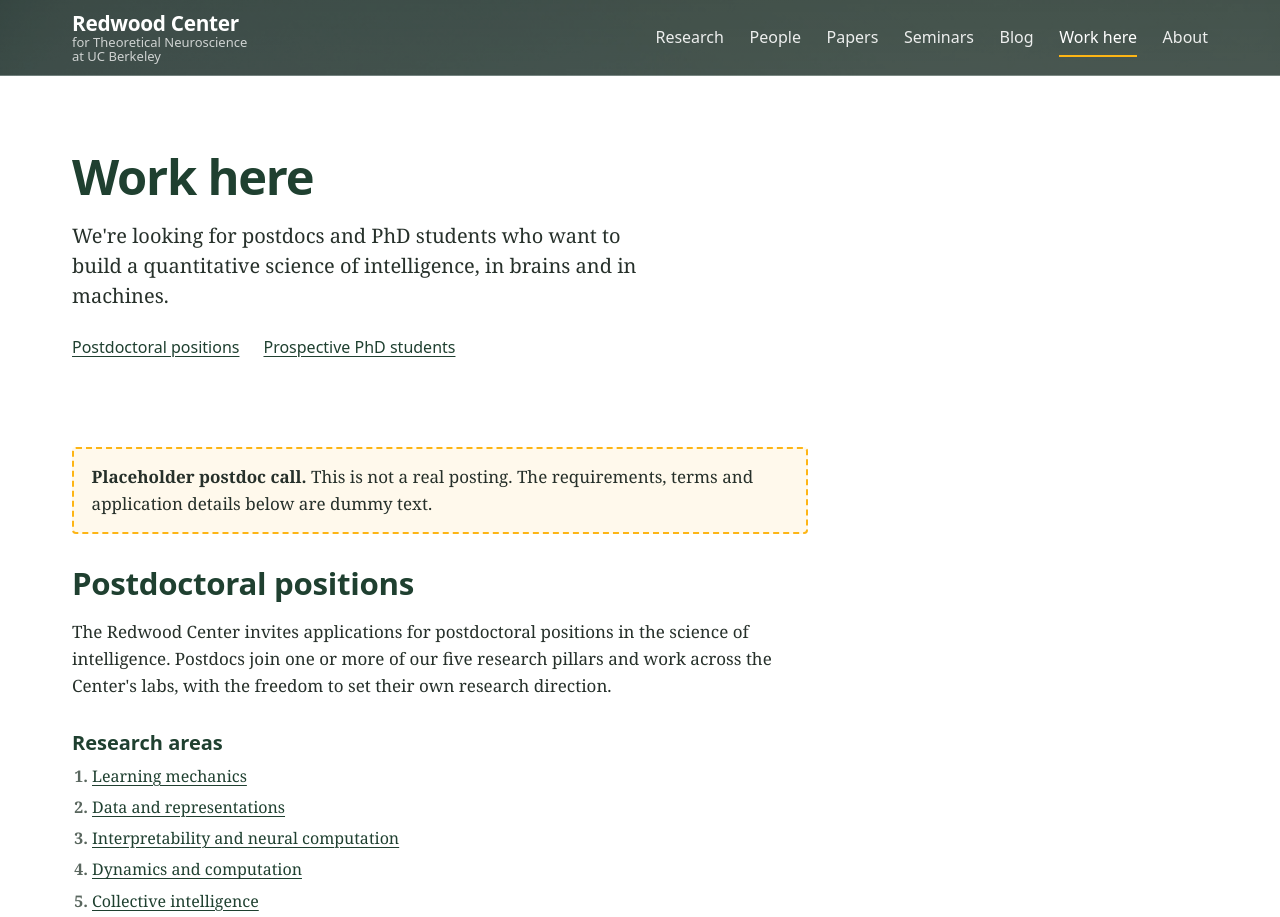
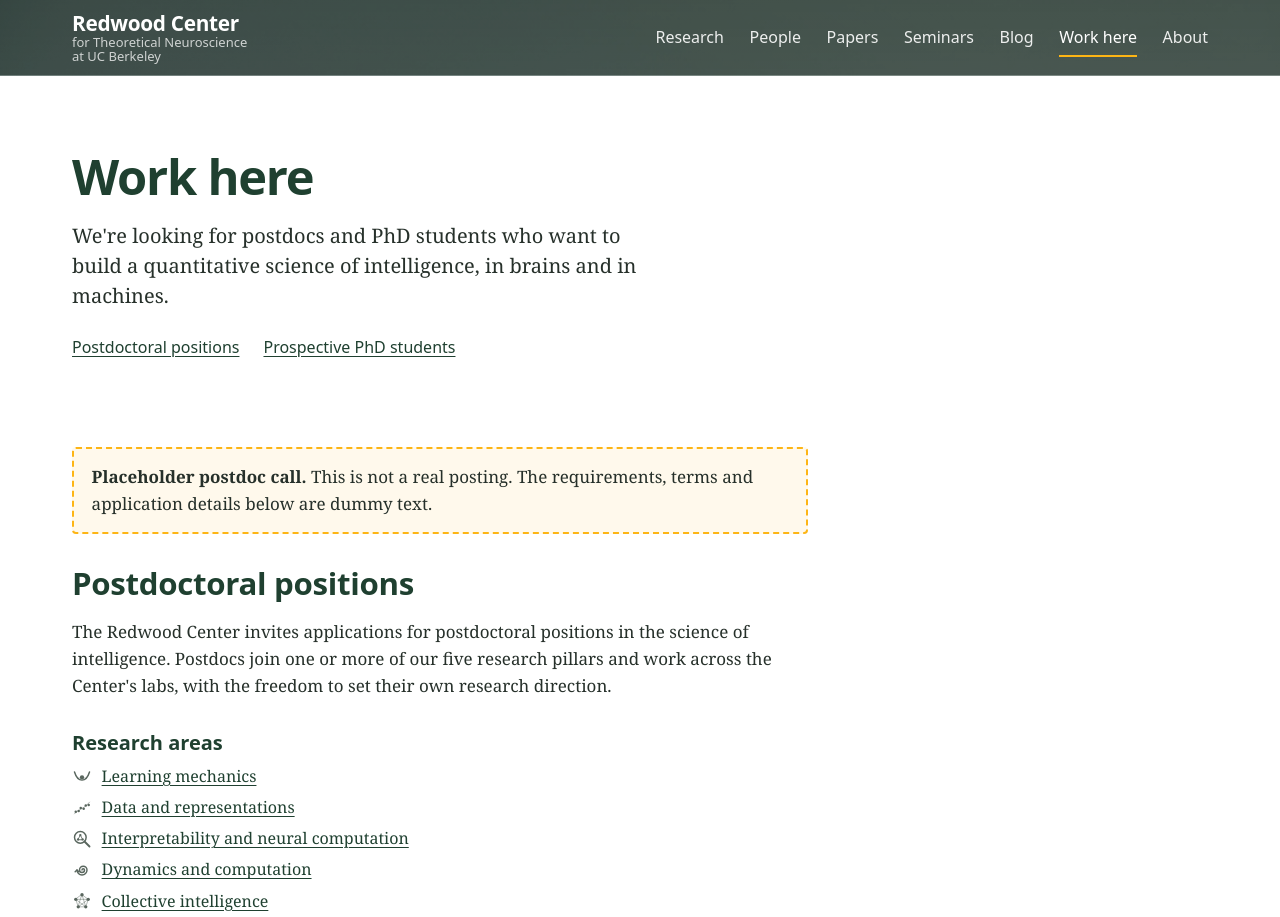
Before and after one commit to redwood-center/redwood-website, an Astro site in the folder site/: page /work-here in a window 1280 px wide. Shown: the top 917 px of the page. Built offline with nearby package versions, Linux system fonts and the light colour scheme; Astro itself is replaced by a stand-in of ours.

Commit message:
Replace pillar numbers with glyphs
Requested by Thelonious Abraham Cooper on Slack.

```diff
--- /dev/null
+++ b/site/src/components/PillarGlyph.astro
@@ -0,0 +1,83 @@
+---
+// One symbol per research pillar (ids from src/data/research.ts), used wherever the pillars are listed:
+//   learning-mechanics: a ball settling at the bottom of a valley (gradient descent)
+//   data-and-representations: scattered points lying along a curve (structure latent in data)
+//   interpretability: a magnifying glass over a small network
+//   dynamics: a spiral trajectory with an arrowhead, as in a phase portrait
+//   collective-intelligence: five agents, each connected to every other (a swarm)
+// Drawn for the Redwood Center website and dedicated to the public domain under CC0 1.0
+// (https://creativecommons.org/publicdomain/zero/1.0/). Line art in currentColor, 24x24 grid, sized 1em by default.
+interface Props {
+  id: string;
+  class?: string;
+}
+const { id, class: className } = Astro.props;
+---
+
+<svg
+  class:list={['pillar-glyph', className]}
+  viewBox="0 0 24 24"
+  width="1em"
+  height="1em"
+  fill="none"
+  stroke="currentColor"
+  stroke-width="1.75"
+  stroke-linecap="round"
+  stroke-linejoin="round"
+  aria-hidden="true"
+  focusable="false"
+>
+  {id === 'learning-mechanics' && (
+    <>
+      <path d="M3 6C7 19 17 19 21 6" />
+      <circle cx="12" cy="12.4" r="2.6" fill="currentColor" stroke="none" />
+    </>
+  )}
+  {id === 'data-and-representations' && (
+    <>
+      <path d="M3 19C8 13 15 13 21 5" stroke-width="1" opacity="0.55" />
+      <g fill="currentColor" stroke="none">
+        <circle cx="4.5" cy="16.5" r="1.5" />
+        <circle cx="8" cy="15.5" r="1.5" />
+        <circle cx="10.5" cy="12" r="1.5" />
+        <circle cx="14" cy="13" r="1.5" />
+        <circle cx="16.5" cy="9" r="1.5" />
+        <circle cx="20" cy="8.5" r="1.5" />
+      </g>
+    </>
+  )}
+  {id === 'interpretability' && (
+    <>
+      <circle cx="10" cy="10" r="7" />
+      <path d="M15 15l6 6" stroke-width="2.25" />
+      <path d="M7.25 12.5L10 7.25L12.75 12.5Z" stroke-width="1" />
+      <g fill="currentColor" stroke="none">
+        <circle cx="10" cy="7.25" r="1.4" />
+        <circle cx="7.25" cy="12.5" r="1.4" />
+        <circle cx="12.75" cy="12.5" r="1.4" />
+      </g>
+    </>
+  )}
+  {id === 'dynamics' && (
+    <>
+      <path d="M12 12a1.5 1.5 0 0 1 3 0a3 3 0 0 1 -6 0a4.5 4.5 0 0 1 9 0a6 6 0 0 1 -12 0" />
+      <path d="M3.8 14.2L6 12L8.2 14.2" />
+    </>
+  )}
+  {id === 'collective-intelligence' && (
+    <>
+      <path
+        d="M12 4.5L19.5 10L16.5 19L7.5 19L4.5 10ZM12 4.5L16.5 19L4.5 10L19.5 10L7.5 19Z"
+        stroke-width="1"
+        opacity="0.55"
+      />
+      <g fill="currentColor" stroke="none">
+        <circle cx="12" cy="4.5" r="2" />
+        <circle cx="19.5" cy="10" r="2" />
+        <circle cx="16.5" cy="19" r="2" />
+        <circle cx="7.5" cy="19" r="2" />
+        <circle cx="4.5" cy="10" r="2" />
+      </g>
+    </>
+  )}
+</svg>
--- a/site/src/pages/index.astro
+++ b/site/src/pages/index.astro
@@ -2,6 +2,7 @@
 import Base from '../layouts/Base.astro';
 import FilterGrid from '../components/FilterGrid.astro';
 import UpcomingSeminars from '../components/UpcomingSeminars.astro';
+import PillarGlyph from '../components/PillarGlyph.astro';
 import sparseFilters from '../data/filters-olshausen.json';
 import alexnetFilters from '../data/filters-alexnet.json';
 import macaqueFilters from '../data/filters-macaque.json';
@@ -48,15 +49,15 @@ import { url } from '../lib/url';
       <h2 id="research-title">Seeking a science of intelligence</h2>
       <p class="lead" set:html={missionHtml} />
       <p class="pillars-intro">Our research has five pillars:</p>
-      <ol class="pillars">
-        {pillars.map((p, i) => (
+      <ul class="pillars">
+        {pillars.map((p) => (
           <li>
-            <span class="num" aria-hidden="true">{i + 1}</span>
+            <span class="glyph"><PillarGlyph id={p.id} /></span>
             <h3><a href={url(`research/#${p.id}`)}>{p.short}</a></h3>
             <p>{p.teaser}</p>
           </li>
         ))}
-      </ol>
+      </ul>
       <p class="research-cta">
         <a href={url('research/')}>Read about our research</a> and <a href={url('papers/')}>explore our papers</a>.
       </p>
@@ -137,21 +138,20 @@ import { url } from '../lib/url';
     margin: 1.25rem 0 0;
     padding: 0;
   }
-  /* Each pillar spans three shared rows (number, name, question) so questions line up across columns. */
+  /* Each pillar spans three shared rows (glyph, name, question) so questions line up across columns. */
   .pillars li { display: grid; grid-row: span 3; grid-template-rows: subgrid; align-content: start; }
   .pillars-intro { margin-top: clamp(1.75rem, 4vw, 2.75rem); font-size: var(--step-1); font-weight: 600; color: var(--brand); }
-  /* Numbers sit on the rule, so each pillar reads as a numbered column. */
-  .num {
+  /* Glyphs (components/PillarGlyph.astro) sit on the rule, heading each pillar's column. */
+  .glyph {
     display: block;
     padding-bottom: 0.35rem;
     margin-bottom: 0.85rem;
     border-bottom: 3px solid #b4bdb7;
     font-size: var(--step-2);
-    font-weight: 700;
     line-height: 1;
     color: #b4bdb7; /* pale gray: present but quieter than the names */
-    font-variant-numeric: tabular-nums;
   }
+  .glyph :global(svg) { display: block; width: 1.4em; height: 1.4em; }
   .pillars h3 { align-self: start; font-size: var(--step-1); font-weight: 650; letter-spacing: -0.01em; }
   .pillars h3 a { text-decoration: none; }
   .pillars h3 a:hover { text-decoration: underline; }
--- a/site/src/pages/research.astro
+++ b/site/src/pages/research.astro
@@ -2,6 +2,7 @@
 import Base from '../layouts/Base.astro';
 import { mission, missionHtml, pillars } from '../data/research';
 import { url } from '../lib/url';
+import PillarGlyph from '../components/PillarGlyph.astro';
 
 ---
 
@@ -15,10 +16,10 @@ import { url } from '../lib/url';
     <div class="wrap">
       <h2 id="pillars-title">Research pillars</h2>
       <p class="pillars-intro">The Redwood Center's research agenda has five interrelated pillars.</p>
-      <ol class="pillars">
-        {pillars.map((p, i) => (
+      <ul class="pillars">
+        {pillars.map((p) => (
           <li id={p.id}>
-            <span class="num" aria-hidden="true">{i + 1}</span>
+            <span class="glyph"><PillarGlyph id={p.id} /></span>
             <div>
               <h3>{p.name}</h3>
               <p class="question">{p.question}</p>
@@ -38,7 +39,7 @@ import { url } from '../lib/url';
             </div>
           </li>
         ))}
-      </ol>
+      </ul>
     </div>
   </section>
 
@@ -76,13 +77,12 @@ import { url } from '../lib/url';
     scroll-margin-top: 1.5rem;
   }
   .pillars li:last-child { border-bottom: 1px solid var(--line); }
-  .num {
+  .glyph {
     font-size: var(--step-3);
-    font-weight: 700;
     line-height: 1;
     color: var(--brand);
-    font-variant-numeric: tabular-nums;
   }
+  .glyph :global(svg) { display: block; width: min(1.25em, 3rem); height: min(1.25em, 3rem); }
   .pillars h3 { font-size: var(--step-1); font-weight: 650; letter-spacing: -0.01em; }
   .question {
     margin-top: 0.3rem;
--- a/site/src/pages/work-here.astro
+++ b/site/src/pages/work-here.astro
@@ -2,6 +2,7 @@
 import Base from '../layouts/Base.astro';
 import { pillars } from '../data/research';
 import { url } from '../lib/url';
+import PillarGlyph from '../components/PillarGlyph.astro';
 ---
 
 <Base title="Work here" current="work-here">
@@ -32,11 +33,11 @@ import { url } from '../lib/url';
       </p>
 
       <h3>Research areas</h3>
-      <ol class="areas">
+      <ul class="areas">
         {pillars.map((p) => (
-          <li><a href={url(`research/#${p.id}`)}>{p.name}</a></li>
+          <li><span class="glyph"><PillarGlyph id={p.id} /></span><a href={url(`research/#${p.id}`)}>{p.name}</a></li>
         ))}
-      </ol>
+      </ul>
 
       <h3>Requirements</h3>
       <ul>
@@ -107,7 +108,9 @@ import { url } from '../lib/url';
   h3 { font-size: var(--step-1); font-weight: 650; margin: 2rem 0 0.6rem; }
   .prose ul, .prose ol { margin: 0; padding-left: 1.25rem; }
   .prose li + li { margin-top: 0.35rem; }
-  .areas li::marker { color: var(--slate); font-weight: 600; }
+  .prose ul.areas { list-style: none; padding-left: 0; }
+  .areas li { display: flex; align-items: center; gap: 0.6rem; }
+  .glyph { display: flex; flex: none; font-size: 1.25em; color: var(--slate); }
 
   .placeholder-note {
     margin-bottom: 2rem;
```
